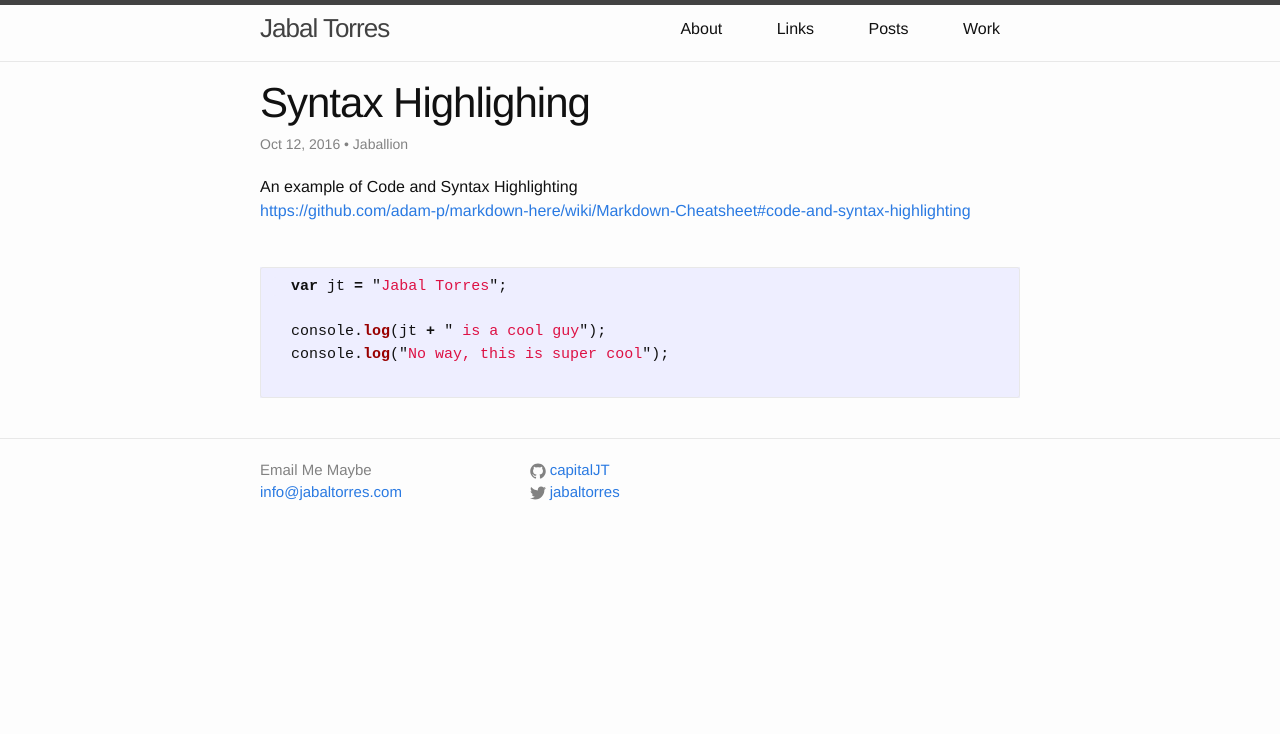
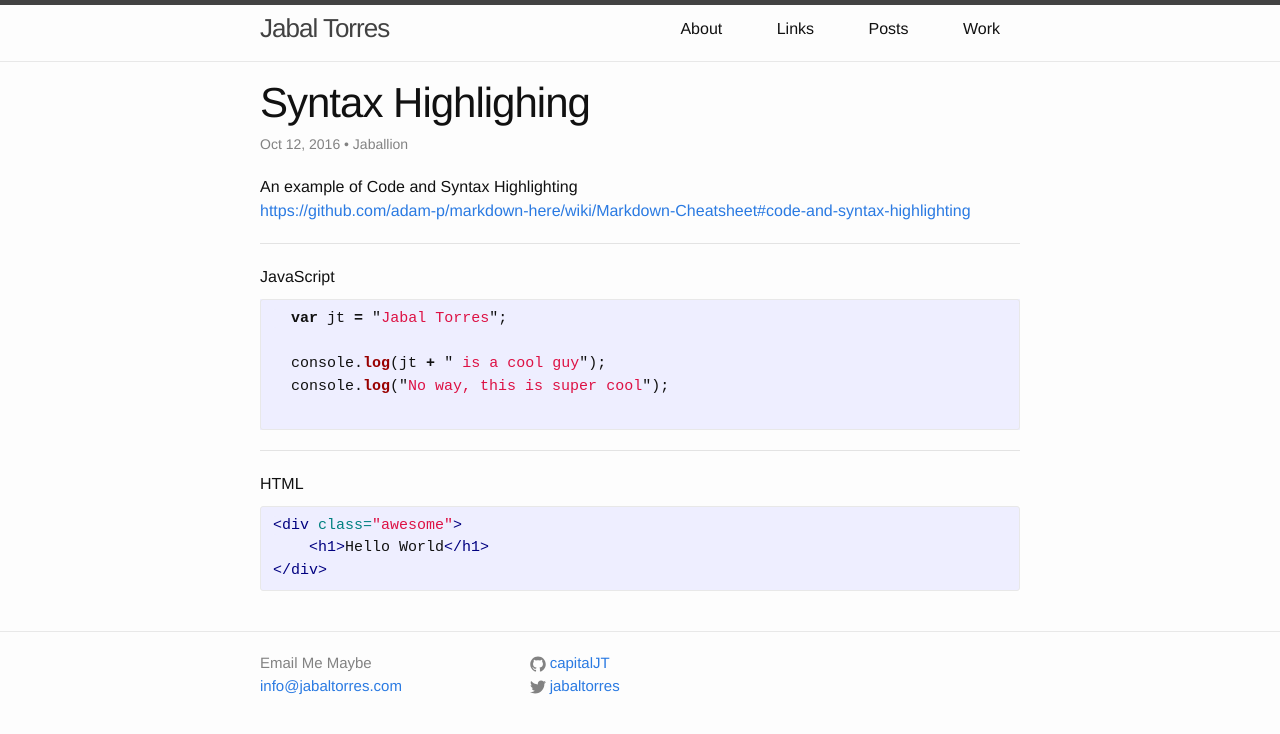
Before and after one commit to capitalJT/capitaljt.github.io, a Jekyll site: the page built from _posts/2016-10-12-syntax-highlighting.md, in a window 1280 px wide. Shown: the top 734 px of the page. Built offline with Jekyll 4.4.1, drawn with Linux system fonts in a browser that asks for light colours; nearby versions of some CDN libraries; a style sheet for code colours, icons or effects is not loaded.

Commit message:
saving notes

````diff
--- a/_posts/2016-10-12-syntax-highlighting.md
+++ b/_posts/2016-10-12-syntax-highlighting.md
@@ -9,8 +9,9 @@ categories: blog post
 An example of Code and Syntax Highlighting
 [https://github.com/adam-p/markdown-here/wiki/Markdown-Cheatsheet#code-and-syntax-highlighting](https://github.com/adam-p/markdown-here/wiki/Markdown-Cheatsheet#code-and-syntax-highlighting)
 
-<br>
+<hr>
 
+JavaScript
 ```javascript
   var jt = "Jabal Torres";
 
@@ -18,3 +19,11 @@ An example of Code and Syntax Highlighting
   console.log("No way, this is super cool");
 
 ```
+<hr>
+
+HTML
+{% highlight html %}
+<div class="awesome">
+    <h1>Hello World</h1>
+</div>
+{% endhighlight %}
````
Also changed, not shown: _posts/2016-07-08-build-and-destroyed.md (+0 -7 lines).
